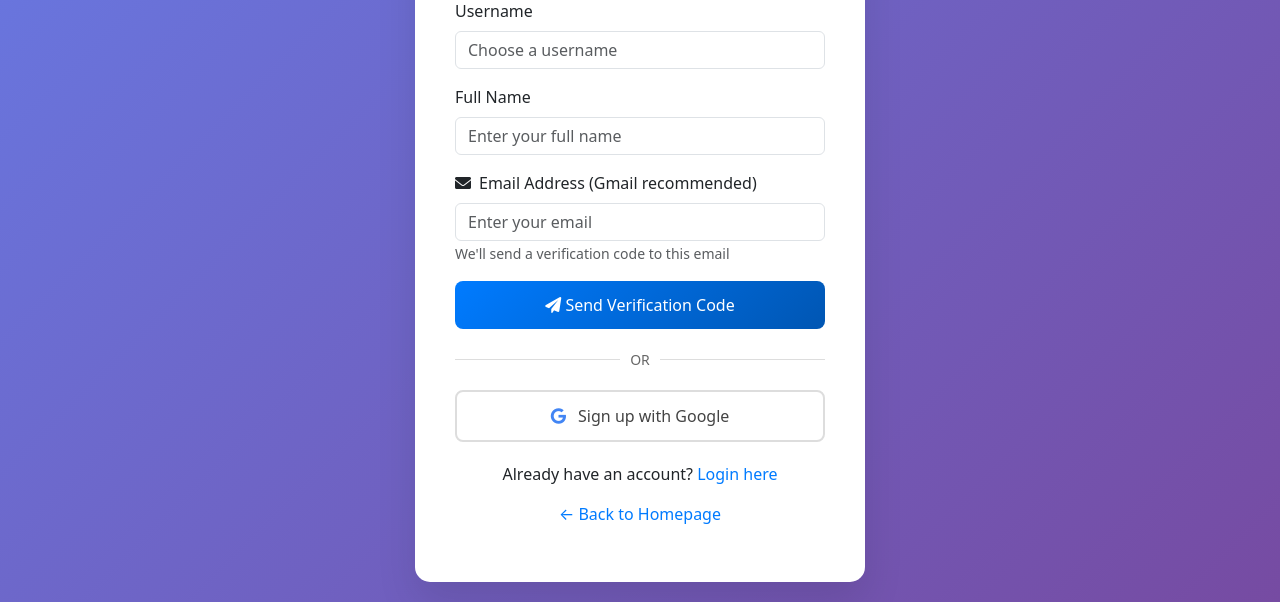
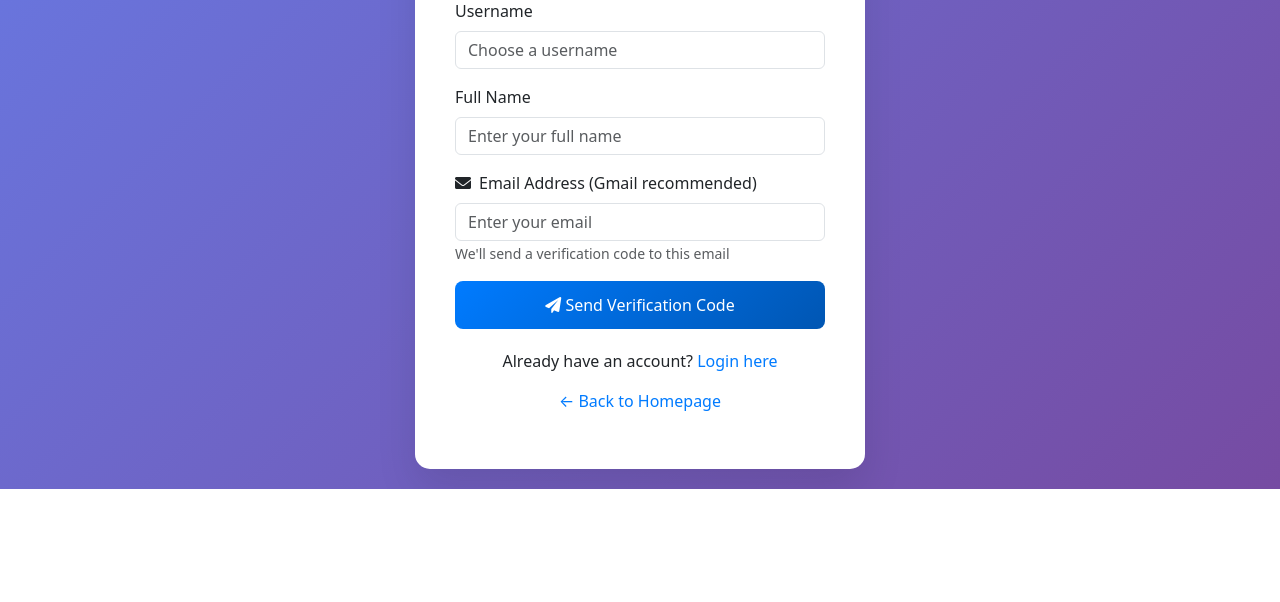
Before and after one commit to fredrexsalac/feedloop, a PHP site: page /feedloop/auth/register.php in a window 1280 px wide. Shown: the part 409-1011 px from the top of the page. After the commit the page ends 898 px from the top, so only its background shows below. Run offline with PHP 8.4, Linux system fonts and the light colour scheme.

Commit message:
admin modified

```diff
--- a/auth/register.php
+++ b/auth/register.php
@@ -184,79 +184,12 @@ require '../db.php';
         </div>
 
         <!-- Divider -->
-        <div class="divider">
-            <span>OR</span>
-        </div>
-
-        <!-- Google Sign-In Button -->
-        <?php
-        define('FEEDLOOP_SECURE', true);
-        $googleConfig = include '../config/google_oauth_config.php';
-        if ($googleConfig['enabled']):
-            $googleAuthUrl = $googleConfig['auth_url'] . '?' . http_build_query([
-                'client_id' => $googleConfig['client_id'],
-                'redirect_uri' => $googleConfig['redirect_uri'],
-                'response_type' => 'code',
-                'scope' => implode(' ', $googleConfig['scopes']),
-                'access_type' => 'online',
-                'prompt' => 'select_account'
-            ]);
-        ?>
-        <a href="<?php echo htmlspecialchars($googleAuthUrl); ?>" class="btn btn-google">
-            <i class="fab fa-google me-2"></i> Sign up with Google
-        </a>
-        <?php endif; ?>
-
         <div class="register-links">
             <p>Already have an account? <a href="login.php">Login here</a></p>
             <p><a href="../index.php">← Back to Homepage</a></p>
         </div>
     </div>
 
-    <style>
-        .divider {
-            display: flex;
-            align-items: center;
-            text-align: center;
-            margin: 20px 0;
-        }
-        .divider::before,
-        .divider::after {
-            content: '';
-            flex: 1;
-            border-bottom: 1px solid #ddd;
-        }
-        .divider span {
-            padding: 0 10px;
-            color: #666;
-            font-size: 14px;
-        }
-        .btn-google {
-            width: 100%;
-            padding: 12px;
-            background: white;
-            color: #444;
-            border: 2px solid #ddd;
-            border-radius: 8px;
-            font-size: 16px;
-            font-weight: 500;
-            cursor: pointer;
-            transition: all 0.3s ease;
-            text-decoration: none;
-            display: block;
-            text-align: center;
-        }
-        .btn-google:hover {
-            background: #f8f9fa;
-            border-color: #4285f4;
-            color: #4285f4;
-            box-shadow: 0 2px 8px rgba(66, 133, 244, 0.2);
-        }
-        .btn-google i {
-            color: #4285f4;
-        }
-    </style>
-
     <script src="../assets/js/auth/register_otp.js"></script>
 </body>
 </html>
--- a/config/google_oauth_config.php
+++ b/config/google_oauth_config.php
@@ -8,12 +8,27 @@ if (!defined('FEEDLOOP_SECURE')) {
     define('FEEDLOOP_SECURE', true);
 }
 
+// Allow environment override for secure deployments
+$envRedirect = getenv('FEEDLOOP_GOOGLE_REDIRECT_URI');
+
+$scheme = (!empty($_SERVER['HTTPS']) && $_SERVER['HTTPS'] !== 'off') ? 'https' : 'http';
+$host = $_SERVER['HTTP_HOST'] ?? 'localhost';
+
+$scriptDir = dirname($_SERVER['SCRIPT_NAME'] ?? '/auth/register.php');
+$scriptDir = str_replace('\\', '/', $scriptDir);
+$scriptDir = rtrim($scriptDir, '/');
+if ($scriptDir === '' || $scriptDir === '.') {
+    $scriptDir = '';
+}
+
+$detectedRedirect = sprintf('%s://%s%s/auth/google_callback.php', $scheme, $host, $scriptDir);
+
 return [
     // Google OAuth 2.0 Credentials
     // Get these from: https://console.cloud.google.com/apis/credentials
     'client_id' => '1027762356669-uhv48ghj3g86c6d2150bts2tfajeu2qr.apps.googleusercontent.com',
     'client_secret' => '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',
-    'redirect_uri' => 'http://localhost/auth/google_callback.php', // Change in production
+    'redirect_uri' => $envRedirect ?: $detectedRedirect,
 
     // OAuth Endpoints
     'auth_url' => 'https://accounts.google.com/o/oauth2/v2/auth',
@@ -27,7 +42,7 @@ return [
     ],
 
     // Settings
-    'enabled' => true, // Google Sign-In is now enabled!
+    'enabled' => false, // Disabled by default (UI no longer offers Google Sign-In)
 
     /**
      * SETUP INSTRUCTIONS:
@@ -39,7 +54,9 @@ return [
      * 5. Application type: "Web application"
      * 6. Authorized redirect URIs:
      *    - Development: http://localhost/auth/google_callback.php
+     *    - Development (XAMPP folder): http://localhost/feedloop/auth/google_callback.php
      *    - Production: https://yourdomain.com/auth/google_callback.php
+     *    - Production (Wasmer): https://feedloop.wasmer.app/auth/google_callback.php
      * 7. Copy Client ID and Client Secret above
      * 8. Set 'enabled' to true
      *
```
Also changed, not shown: auth/login.php (+8 -27 lines).
